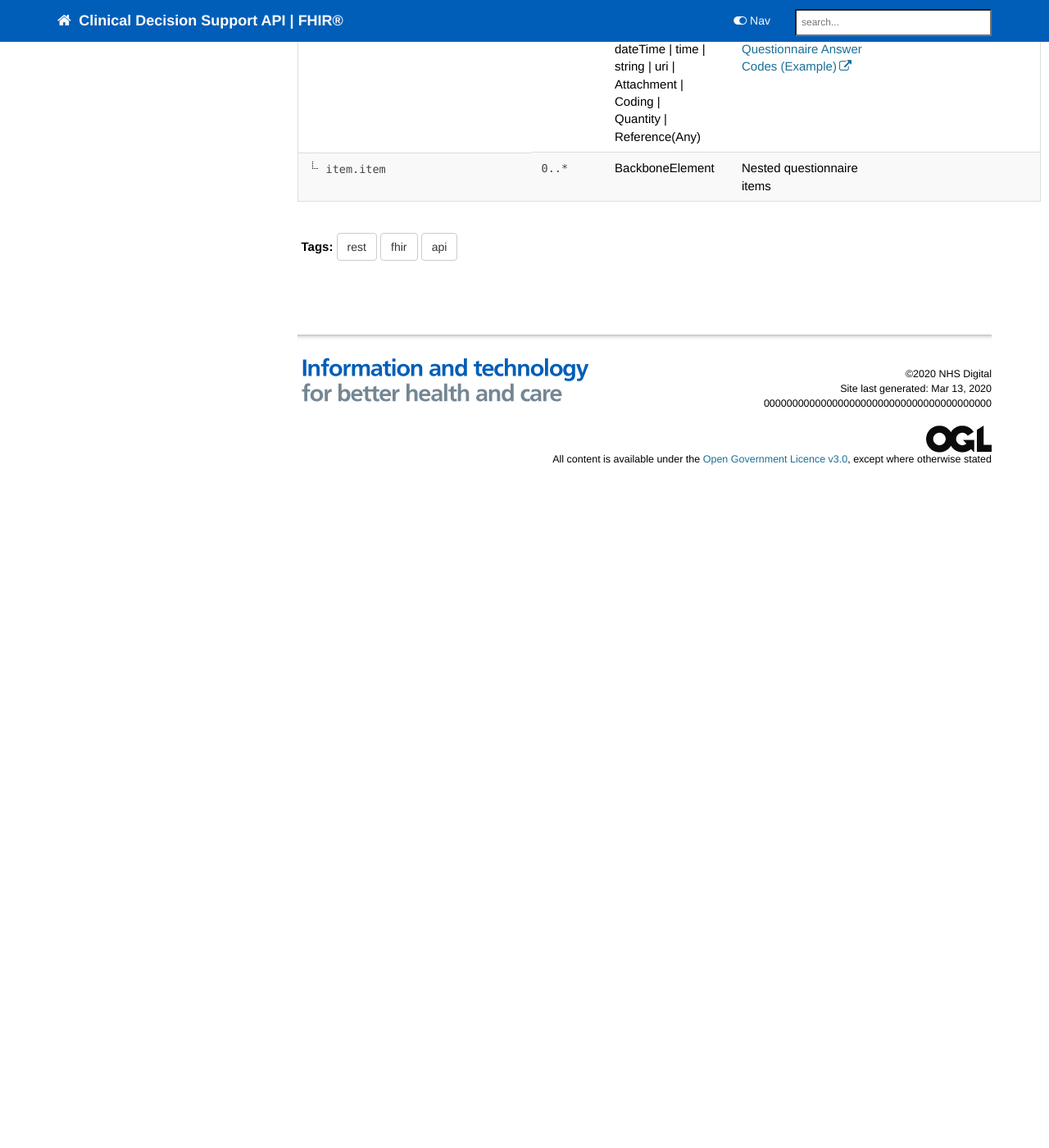
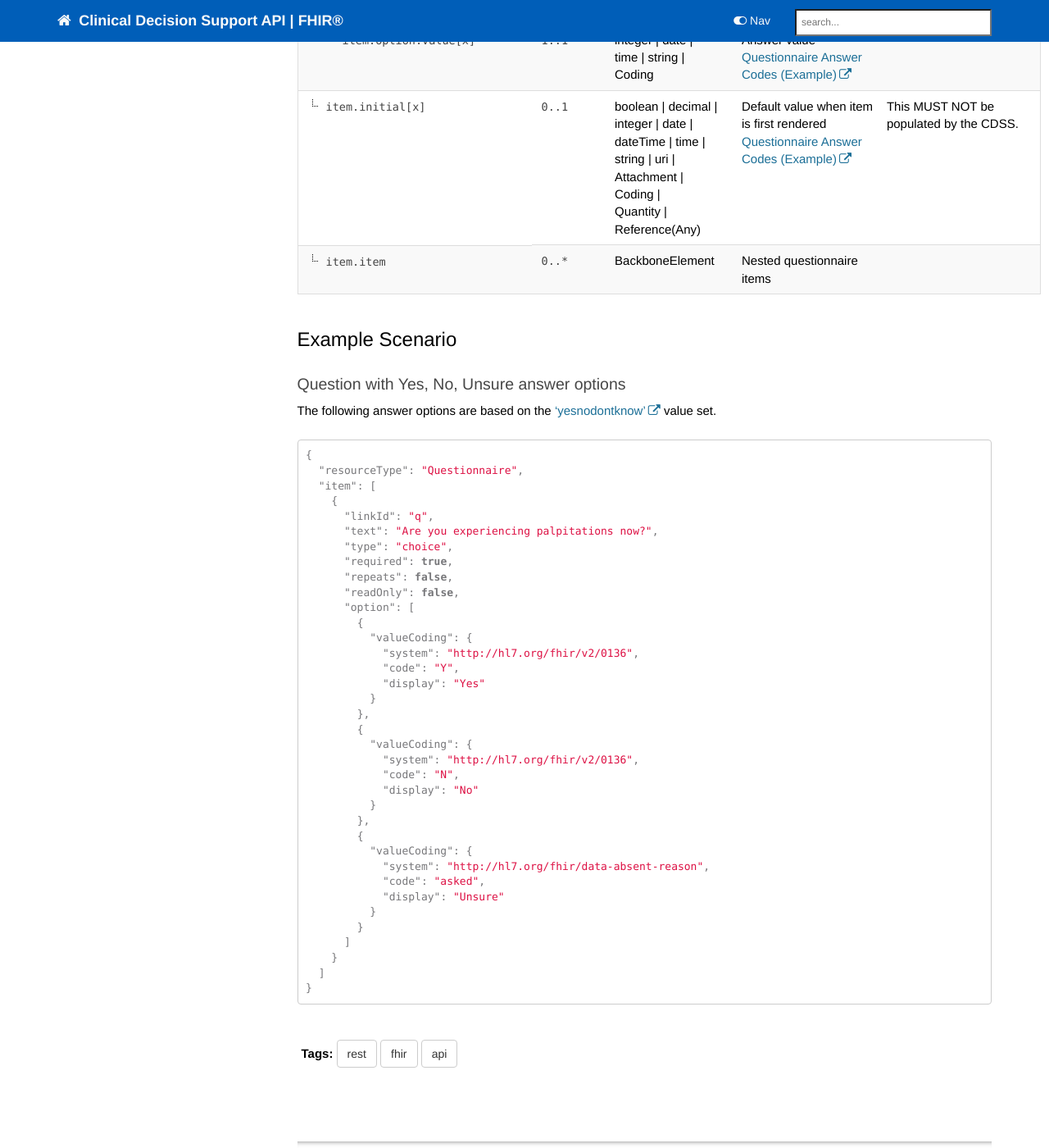
Before and after one commit to nhsconnect/FHIR-CDS, a Jekyll site: the page built from pages/explore/api_questionnaire.md, in a window 1280 px wide and 1400 px high, scrolled down 5662 px. Shown: the whole window at 82% size. Built offline with Jekyll 4.4.1, drawn with Linux system fonts in a browser that asks for light colours; nearby versions of some CDN libraries; our own code applies the rules of GitHub Pages for plain Markdown files; comment, search, counter and statistics services are not loaded; before the commit the page ends 6292 px from its top, so only the background shows below that; some of the changed text lies outside the part shown.

Commit message:
pages/explore/api_questionnaire.md updated from https://stackedit.io/

````diff
--- a/pages/explore/api_questionnaire.md
+++ b/pages/explore/api_questionnaire.md
@@ -44,14 +44,13 @@ td.sub-sub-sub{
 ## Questionnaire: Implementation Guidance ##
 
 ### Usage ###
+
 The [Questionnaire](http://hl7.org/fhir/stu3/questionnaire.html) resource is used to send one or more questions from the CDSS to the EMS. The EMS will present the question and the set of possible responses received from the CDSS to the user during an ongoing clinical evaluation process.
 The responses to a Questionnaire sent by the CDSS are communicated back by the EMS using the QuestionnaireResponse resource.
 
 Detailed implementation guidance for a `Questionnaire` resource in the CDS context is given below:
 
-
 <table style="min-width:100%;width:100%">
-
 <tr>
     <th style="width:10%;">Name</th>
     <th style="width:5%;">Cardinality</th>
@@ -60,357 +59,403 @@ Detailed implementation guidance for a `Questionnaire` resource in the CDS conte
    <th style="width:37%;">CDS Implementation Guidance</th>
 </tr>
 <tr>
-  <td><code class="highlighter-rouge">id</code></td>
-    <td><code class="highlighter-rouge">0..1</code></td>
+  <td><code>id</code></td>
+    <td><code>0..1</code></td>
     <td>id</td>
     <td>Logical id of this artifact</td>
 	<td>Note that this will always be populated except when the resource is being created (initial creation call)</td>
 </tr>
 <tr>
-  <td><code class="highlighter-rouge">meta</code></td>
-    <td><code class="highlighter-rouge">0..1</code></td>
+  <td><code>meta</code></td>
+    <td><code>0..1</code></td>
     <td>Meta</td>
     <td>Metadata about the resource</td>
 		<td></td>
 </tr>
 <tr>
-  <td><code class="highlighter-rouge">implicitRules</code></td>
-    <td><code class="highlighter-rouge">0..1</code></td>
+  <td><code>implicitRules</code></td>
+    <td><code>0..1</code></td>
     <td>uri</td>
     <td>A set of rules under which this content was created</td>
 		<td></td>
 </tr>
 <tr>
-  <td><code class="highlighter-rouge">language</code></td>
-    <td><code class="highlighter-rouge">0..1</code></td>
+  <td><code>language</code></td>
+    <td><code>0..1</code></td>
     <td>code</td>
 	<td>Language of the resource content. <br/> <a href="http://hl7.org/fhir/stu3/valueset-languages.html">Common Languages</a> (Extensible but limited to All Languages)</td>
 	<td></td>
 </tr>
 <tr>
-  <td><code class="highlighter-rouge">text</code></td>
-    <td><code class="highlighter-rouge">0..1</code></td>
+  <td><code>text</code></td>
+    <td><code>0..1</code></td>
     <td>Narrative</td>
     <td>Text summary of the resource, for human interpretation</td>
 	<td></td>
 </tr>
 <tr>
-  <td><code class="highlighter-rouge">contained</code></td>
-    <td><code class="highlighter-rouge">0..*</code></td>
+  <td><code>contained</code></td>
+    <td><code>0..*</code></td>
     <td>Resource</td>
     <td>Contained, inline Resources</td>
 	<td>This should not be populated</td>
 </tr>
 <tr>
-  <td><code class="highlighter-rouge">extension</code></td>
-    <td><code class="highlighter-rouge">0..*</code></td>
+  <td><code>extension</code></td>
+    <td><code>0..*</code></td>
     <td>Extension</td>
     <td>Additional Content defined by implementations</td>
 	<td></td>
 </tr>
 <tr>
-  <td><code class="highlighter-rouge">modifierExtension</code></td>
-    <td><code class="highlighter-rouge">0..*</code></td>
+  <td><code>modifierExtension</code></td>
+    <td><code>0..*</code></td>
     <td>Extension</td>
     <td>Extensions that cannot be ignored</td>
 	<td></td>
 </tr>
 <tr>
-  <td><code class="highlighter-rouge">url</code></td>
-    <td><code class="highlighter-rouge">0..1</code></td>
+  <td><code>url</code></td>
+    <td><code>0..1</code></td>
     <td>uri</td>
     <td>Logical URI to reference this questionnaire (globally unique)</td>
-<td>This will be used to link a <code class="highlighter-rouge">QuestionnaireResponse</code> to the <code class="highlighter-rouge">Questionnaire</code> the response is for.</td>
+<td>This will be used to link a <code>QuestionnaireResponse</code> to the <code>Questionnaire</code> the response is for.</td>
 </tr>
 <tr>
-  <td><code class="highlighter-rouge">identifier</code></td>
-    <td><code class="highlighter-rouge">0..*</code></td>
+  <td><code>identifier</code></td>
+    <td><code>0..*</code></td>
     <td>Identifier</td>
     <td>Additional identifier for the questionnaire</td>
-<td>A business identifier that is used to identify the <code class="highlighter-rouge">Questionnaire</code>.</td>
+<td>A business identifier that is used to identify the <code>Questionnaire</code>.</td>
 </tr>
 <tr>
-  <td><code class="highlighter-rouge">version</code></td>
-      <td><code class="highlighter-rouge">0..1</code></td>
+  <td><code>version</code></td>
+      <td><code>0..1</code></td>
     <td>string</td>
     <td>Business version of the questionnaire</td>
 <td></td>
  </tr>
 <tr>
-  <td><code class="highlighter-rouge">name</code></td>
-      <td><code class="highlighter-rouge">0..1</code></td>
+  <td><code>name</code></td>
+      <td><code>0..1</code></td>
     <td>string</td>
     <td>Name for this questionnaire (computer friendly)</td>
 <td></td>
 </tr>
 <tr>
-  <td><code class="highlighter-rouge">title</code></td>
-      <td><code class="highlighter-rouge">0..1</code></td>
+  <td><code>title</code></td>
+      <td><code>0..1</code></td>
     <td>string</td>
     <td>Name for this questionnaire (human friendly)</td>
 <td></td>
  </tr>
 <tr>
-  <td><code class="highlighter-rouge">status</code></td>
-      <td><code class="highlighter-rouge">1..1</code></td>
+  <td><code>status</code></td>
+      <td><code>1..1</code></td>
     <td>code</td>
     <td>draft | active | retired | unknown <a href="https://www.hl7.org/fhir/stu3/valueset-publication-status.html">PublicationStatus (Required)</a>.</td>
 <td>In live, this MUST carry the value 'active'.</td>
  </tr>
 <tr>
-  <td><code class="highlighter-rouge">experimental</code></td>
-      <td><code class="highlighter-rouge">0..1</code></td>
+  <td><code>experimental</code></td>
+      <td><code>0..1</code></td>
     <td>boolean</td>
     <td>For testing purposes, not real usage</td>
 <td>This MUST carry the value 'false' in Live deployments.</td>
 </tr>
 <tr>
-  <td><code class="highlighter-rouge">date</code></td>
-      <td><code class="highlighter-rouge">0..1</code></td>
+  <td><code>date</code></td>
+      <td><code>0..1</code></td>
     <td>dateTime</td>
     <td>Date this was last changed</td>
 <td></td>
  </tr>
 <tr>
-  <td><code class="highlighter-rouge">publisher</code></td>
-      <td><code class="highlighter-rouge">0..1</code></td>
+  <td><code>publisher</code></td>
+      <td><code>0..1</code></td>
     <td>string</td>
     <td>Name of the publisher (organization or individual)</td>
 <td></td>
  </tr>
 <tr>
-  <td><code class="highlighter-rouge">description</code></td>
-      <td><code class="highlighter-rouge">0..1</code></td>
+  <td><code>description</code></td>
+      <td><code>0..1</code></td>
     <td>markdown</td>
     <td>Natural language description of the questionnaire</td>
 <td></td>
  </tr>
 <tr>
-  <td><code class="highlighter-rouge">purpose</code></td>
-      <td><code class="highlighter-rouge">0..1</code></td>
+  <td><code>purpose</code></td>
+      <td><code>0..1</code></td>
     <td>markdown</td>
     <td>Why this questionnaire is defined</td>
 <td></td>
  </tr>
 <tr>
-  <td><code class="highlighter-rouge">approvalDate</code></td>
-      <td><code class="highlighter-rouge">0..1</code></td>
+  <td><code>approvalDate</code></td>
+      <td><code>0..1</code></td>
     <td>date</td>
     <td>When the questionnaire was approved by publisher</td>
 <td></td>
  </tr>
 <tr>
-  <td><code class="highlighter-rouge">lastReviewDate</code></td>
-      <td><code class="highlighter-rouge">0..1</code></td>
+  <td><code>lastReviewDate</code></td>
+      <td><code>0..1</code></td>
     <td>date</td>
     <td>When the questionnaire was last reviewed</td>
 <td></td>
  </tr>
 <tr>
-  <td><code class="highlighter-rouge">effectivePeriod</code></td>
-      <td><code class="highlighter-rouge">0..1</code></td>
+  <td><code>effectivePeriod</code></td>
+      <td><code>0..1</code></td>
     <td>Period</td>
     <td>When the questionnaire is expected to be used</td>
 <td>A null value for  effectivePeriod.start means the start of time.<br/>
 A null value for effectivePeriod.end means the end of time</td>
  </tr>
 <tr>
-  <td><code class="highlighter-rouge">useContext</code></td>
-      <td><code class="highlighter-rouge">0..*</code></td>
+  <td><code>useContext</code></td>
+      <td><code>0..*</code></td>
     <td>UsageContext</td>
     <td>Context the content is intended to support</td>
-<td>The contents of this element MUST match the <code class="highlighter-rouge">useContext</code> of the current <code class="highlighter-rouge">ServiceDefinition</code>.
-If the content of this element is NULL the <code class="highlighter-rouge">Questionnaire</code>  can be used with ALL useContexts.
+<td>The contents of this element MUST match the <code>useContext</code> of the current <code>ServiceDefinition</code>.
+If the content of this element is NULL the <code>Questionnaire</code>  can be used with ALL useContexts.
 <br/>
-If the content of this element does not match the <code class="highlighter-rouge">useContext</code> of the current <code class="highlighter-rouge">ServiceDefinition</code>,the EMS MUST throw an error and MUST NOT proceed.
+If the content of this element does not match the <code>useContext</code> of the current <code>ServiceDefinition</code>,the EMS MUST throw an error and MUST NOT proceed.
 </td>
  </tr>
 <tr>
-  <td><code class="highlighter-rouge">jurisdiction</code></td>
-      <td><code class="highlighter-rouge">0..*</code></td>
+  <td><code>jurisdiction</code></td>
+      <td><code>0..*</code></td>
     <td>CodeableConcept</td>
     <td>Intended jurisdiction for service definition (if applicable) <a href="https://www.hl7.org/fhir/stu3/valueset-jurisdiction.html">Jurisdiction ValueSet (Extensible)</a></td>
 <td>
-The contents of this element MUST match the <code class="highlighter-rouge">jurisdiction</code> of the current <code class="highlighter-rouge">ServiceDefinition</code>.
+The value set of this element is extended to include 'England', 'Wales', 'Scotland' and 'Northern Ireland'
 <br/>
-If the content of this element is NULL the <code class="highlighter-rouge">Questionnaire</code>  can be used in ALL jurisdictions.
+The contents of this element MUST match the <code>jurisdiction</code> of the current <code>ServiceDefinition</code>.
 <br/>
-If the content of this element does not match the jurisdiction of the current <code class="highlighter-rouge">ServiceDefinition</code>,the EMS MUST throw an error and MUST NOT proceed.
+If the content of this element is NULL the <code>Questionnaire</code>  can be used in ALL jurisdictions.
+<br/>
+If the content of this element does not match the jurisdiction of the current <code>ServiceDefinition</code>, the EMS MUST throw an error and MUST NOT proceed.
 </td>
  </tr>
 <tr>
-  <td><code class="highlighter-rouge">contact</code></td>
-      <td><code class="highlighter-rouge">0..*</code></td>
+  <td><code>contact</code></td>
+      <td><code>0..*</code></td>
     <td>ContactDetail</td>
     <td>Contact details for the publisher</td>
 <td></td>
  </tr>
 <tr>
-  <td><code class="highlighter-rouge">copyright</code></td>
-      <td><code class="highlighter-rouge">0..1</code></td>
+  <td><code>copyright</code></td>
+      <td><code>0..1</code></td>
     <td>markdown</td>
     <td>Use and/or publishing restrictions</td>
 <td></td>
  </tr>
 <tr>
-  <td><code class="highlighter-rouge">code</code></td>
-      <td><code class="highlighter-rouge">0..*</code></td>
+  <td><code>code</code></td>
+      <td><code>0..*</code></td>
     <td>Coding</td>
     <td>Concept that represents the overall questionnaire <a href="https://www.hl7.org/fhir/stu3/valueset-questionnaire-questions.html">Questionnaire Question Codes (Example)</a></td>
 <td>This MUST NOT be populated.</td>
  </tr>
 <tr>
-  <td><code class="highlighter-rouge">subjectType</code></td>
-      <td><code class="highlighter-rouge">0..*</code></td>
+  <td><code>subjectType</code></td>
+      <td><code>0..*</code></td>
     <td>code</td>
     <td>Resource that can be subject of QuestionnaireResponse <a href="https://www.hl7.org/fhir/stu3/valueset-resource-types.html">ResourceType (Required)</a></td>
 <td>This MUST be populated with 'Patient'.</td>
  </tr>
 <tr>
-  <td><code class="highlighter-rouge">item</code></td>
-      <td><code class="highlighter-rouge">0..*</code></td>
+  <td><code>item</code></td>
+      <td><code>0..*</code></td>
     <td>BackboneElement</td>
     <td>Questions and sections within the questionnaire</td>
 <td></td>
  </tr>
 <tr>
-  <td class="sub"><code class="highlighter-rouge">item.linkId</code></td>
-      <td><code class="highlighter-rouge">1..1</code></td>
+  <td class="sub"><code>item.linkId</code></td>
+      <td><code>1..1</code></td>
  <td>string</td>
     <td>Unique id for item in questionnaire</td>
-    <td>This MUST be populated with an identifier that is unique within the <code class="highlighter-rouge">Questionnaire </code>allowing linkage to the equivalent item in a <code class="highlighter-rouge">QuestionnaireResponse</code> resource.</td>
+    <td>This MUST be populated with an identifier that is unique within the <code>Questionnaire </code>allowing linkage to the equivalent item in a <code>QuestionnaireResponse</code> resource.</td>
 </tr>
 <tr>
-  <td class="sub"><code class="highlighter-rouge">item.definition</code></td>
-      <td><code class="highlighter-rouge">0..1</code></td>
+  <td class="sub"><code>item.definition</code></td>
+      <td><code>0..1</code></td>
  <td>uri</td>
     <td>ElementDefinition - details for the item</td>
     <td>This MUST NOT be populated by the CDSS.</td>
 </tr>
 <tr>
-  <td class="sub"><code class="highlighter-rouge">item.code</code></td>
-      <td><code class="highlighter-rouge">0..*</code></td>
+  <td class="sub"><code>item.code</code></td>
+      <td><code>0..*</code></td>
     <td>Coding</td>
     <td>Corresponding concept for this item in a terminology <a href="https://www.hl7.org/fhir/stu3/valueset-questionnaire-questions.html">Questionnaire Question Codes (Example)</a></td>
 <td>This MUST NOT be populated by the CDSS.</td>
  </tr>
 <tr>
-  <td class="sub"><code class="highlighter-rouge">item.prefix</code></td>
-      <td><code class="highlighter-rouge">0..1</code></td>
+  <td class="sub"><code>item.prefix</code></td>
+      <td><code>0..1</code></td>
     <td>string</td>
     <td>E.g. "1(a)", "2.5.3"</td>
-<td>A short label for a particular group, question or set of display text which is part of the <code class="highlighter-rouge">Questionnaire</code>. This could be used as a reference by the individual completing it.</td>
+<td>A short label for a particular group, question or set of display text which is part of the <code>Questionnaire</code>. This could be used as a reference by the individual completing it.</td>
  </tr>
 <tr>
-  <td class="sub"><code class="highlighter-rouge">item.text</code></td>
-      <td><code class="highlighter-rouge">0..1</code></td>
+  <td class="sub"><code>item.text</code></td>
+      <td><code>0..1</code></td>
     <td>string</td>
     <td>Primary text for the item</td>
 <td>This could be the name of a section, the text of a question or text content for a display item.</td>
  </tr>
 <tr>
-  <td class="sub"><code class="highlighter-rouge">item.type</code></td>
-      <td><code class="highlighter-rouge">1..1</code></td>
+  <td class="sub"><code>item.type</code></td>
+      <td><code>1..1</code></td>
     <td>code</td>
     <td>group | display | boolean | decimal | integer | date | dateTime + <a href="https://www.hl7.org/fhir/stu3/valueset-item-type.html">QuestionnaireItemType (Required)</a></td>
 <td>The type of questionnaire item this is. If this is set to 'group', the EMS User interface MUST present all sub-items together to the user, with the group item description as the header.</td>
  </tr>
 <tr>
-  <td class="sub"><code class="highlighter-rouge">item.enableWhen</code></td>
-      <td><code class="highlighter-rouge">0..*</code></td>
+  <td class="sub"><code>item.enableWhen</code></td>
+      <td><code>0..*</code></td>
      <td>BackboneElement</td>
     <td>Only allow data when</td>
 <td></td>
  </tr>
 <tr>
-  <td class="sub-sub"><code class="highlighter-rouge">item.enableWhen.question</code></td>
-      <td><code class="highlighter-rouge">1..1</code></td>
+  <td class="sub-sub"><code>item.enableWhen.question</code></td>
+      <td><code>1..1</code></td>
     <td>string</td>
     <td>Question that determines whether item is enabled</td>
 <td>This is populated with the item.linkid of the question which determines whether or not this item is enabled</td>
  </tr>
 <tr>
-  <td class="sub-sub"><code class="highlighter-rouge">item.enableWhen.hasAnswer</code></td>
-      <td><code class="highlighter-rouge">0..1</code></td>
+  <td class="sub-sub"><code>item.enableWhen.hasAnswer</code></td>
+      <td><code>0..1</code></td>
     <td>boolean</td>
     <td>Enable when answered or not</td>
 <td></td>
  </tr>
 <tr>
-  <td class="sub-sub"><code class="highlighter-rouge">item.enableWhen.answer[x]</code></td>
-      <td><code class="highlighter-rouge">0..1</code></td>
+  <td class="sub-sub"><code>item.enableWhen.answer[x]</code></td>
+      <td><code>0..1</code></td>
     <td>boolean | decimal |<br>integer | date |<br>dateTime | time |<br>string | uri |<br>Attachment |<br> Coding |<br>Quantity | Reference(Any)</td>
     <td>Value question MUST have <a href="https://www.hl7.org/fhir/stu3/valueset-questionnaire-answers.html">Questionnaire Answer Codes (Example)</a></td>
 <td></td>
  </tr>
 <tr>
-  <td class="sub"><code class="highlighter-rouge">item.required</code></td>
-      <td><code class="highlighter-rouge">0..1</code></td>
+  <td class="sub"><code>item.required</code></td>
+      <td><code>0..1</code></td>
     <td>boolean</td>
   <td>Whether the item must be included in data results</td>
 <td>If this element is true, then the EMS User interface MUST ensure the user provides an answer. If false, the User interface MUST allow the user to skip the question.</td>
  </tr>
 <tr>
-  <td class="sub"><code class="highlighter-rouge">item.repeats</code></td>
-      <td><code class="highlighter-rouge">0..1</code></td>
+  <td class="sub"><code>item.repeats</code></td>
+      <td><code>0..1</code></td>
     <td>boolean</td>
   <td>Whether the item may repeat</td>
 <td>If this option is false, then the EMS User interface MUST only allow a single response to be selected. If the option is true, then multiple responses can be selected.</td>
  </tr>
 <tr>
-  <td class="sub"><code class="highlighter-rouge">item.readOnly</code></td>
-      <td><code class="highlighter-rouge">0..1</code></td>
+  <td class="sub"><code>item.readOnly</code></td>
+      <td><code>0..1</code></td>
     <td>boolean</td>
   <td>Don't allow human editing</td>
 <td>If this option is false, the EMS User interface will present the data as read only.</td>
  </tr>
 <tr>
-  <td class="sub"><code class="highlighter-rouge">item.maxLength</code></td>
-      <td><code class="highlighter-rouge">0..1</code></td>
+  <td class="sub"><code>item.maxLength</code></td>
+      <td><code>0..1</code></td>
     <td>integer</td>
   <td>No more than this many characters</td>
 <td></td>
  </tr>
 <tr>
-  <td class="sub"><code class="highlighter-rouge">item.options</code></td>
-      <td><code class="highlighter-rouge">0..1</code></td>
+  <td class="sub"><code>item.options</code></td>
+      <td><code>0..1</code></td>
     <td>Reference(ValueSet)</td>
   <td>Valueset containing permitted answers</td>
 <td>This MUST NOT be populated by the CDSS.</td>
  </tr>
 <tr>
-  <td class="sub"><code class="highlighter-rouge">item.option</code></td>
-      <td><code class="highlighter-rouge">0..*</code></td>
+  <td class="sub"><code>item.option</code></td>
+      <td><code>0..*</code></td>
     <td>BackboneElement</td>
   <td>Permitted answer</td>
 <td>Where the question has multiple options, only one of which SHOULD be selected, these options can be enumerated in this element.</td>
  </tr>
 <tr>
-  <td class="sub-sub"><code class="highlighter-rouge">item.option.value[x]</code></td>
-      <td><code class="highlighter-rouge">1..1</code></td>
+  <td class="sub-sub"><code>item.option.value[x]</code></td>
+      <td><code>1..1</code></td>
      <td>integer | date |<br>time | string |<br> Coding</td>
-    <td>Value question MUST have <a href="https://www.hl7.org/fhir/stu3/valueset-questionnaire-answers.html">Questionnaire Answer Codes (Example)</a></td>
+    <td>Answer value<br/>
+    <a href="https://www.hl7.org/fhir/stu3/valueset-questionnaire-answers.html">Questionnaire Answer Codes (Example)</a></td>
 <td></td>
  </tr>
 <tr>
-  <td class="sub"><code class="highlighter-rouge">item.initial[x]</code></td>
-      <td><code class="highlighter-rouge">0..1</code></td>
+  <td class="sub"><code>item.initial[x]</code></td>
+      <td><code>0..1</code></td>
     <td>boolean | decimal |<br>integer | date |<br>dateTime | time |<br>string | uri |<br>Attachment |<br> Coding |<br>Quantity | Reference(Any)</td>
-    <td>Default value when item is first rendered <a href="https://www.hl7.org/fhir/stu3/valueset-questionnaire-answers.html">Questionnaire Answer Codes (Example)</a></td>
+    <td>Default value when item is first rendered
+    <br/><a href="https://www.hl7.org/fhir/stu3/valueset-questionnaire-answers.html">Questionnaire Answer Codes (Example)</a></td>
 <td>This MUST NOT be populated by the CDSS.</td>
  </tr>
 <tr>
-  <td class="sub"><code class="highlighter-rouge">item.item</code></td>
-      <td><code class="highlighter-rouge">0..*</code></td>
+  <td class="sub"><code>item.item</code></td>
+      <td><code>0..*</code></td>
     <td>BackboneElement</td>
     <td>Nested questionnaire items</td>
 <td></td>
  </tr>
 </table>
 
+## Example Scenario ##
 
+### Question with Yes, No, Unsure answer options ###
 
+The following answer options are based on the ['yesnodontknow'](https://www.hl7.org/fhir/stu3/valueset-example-yesnodontknow.html) value set.
 
+```json
+{
+  "resourceType": "Questionnaire",
+  "item": [
+    {
+      "linkId": "q",
+      "text": "Are you experiencing palpitations now?",
+      "type": "choice",
+      "required": true,
+      "repeats": false,
+      "readOnly": false,
+      "option": [
+        {
+          "valueCoding": {
+            "system": "http://hl7.org/fhir/v2/0136",
+            "code": "Y",
+            "display": "Yes"
+          }
+        },
+        {
+          "valueCoding": {
+            "system": "http://hl7.org/fhir/v2/0136",
+            "code": "N",
+            "display": "No"
+          }
+        },
+        {
+          "valueCoding": {
+            "system": "http://hl7.org/fhir/data-absent-reason",
+            "code": "asked",
+            "display": "Unsure"
+          }
+        }
+      ]
+    }
+  ]
+}
+```
 
-<!-- ## Example Scenario ##
-Placeholder -->
+<!--stackedit_data:
+eyJoaXN0b3J5IjpbMjAwMDYzOTMwOV19
+-->
````
